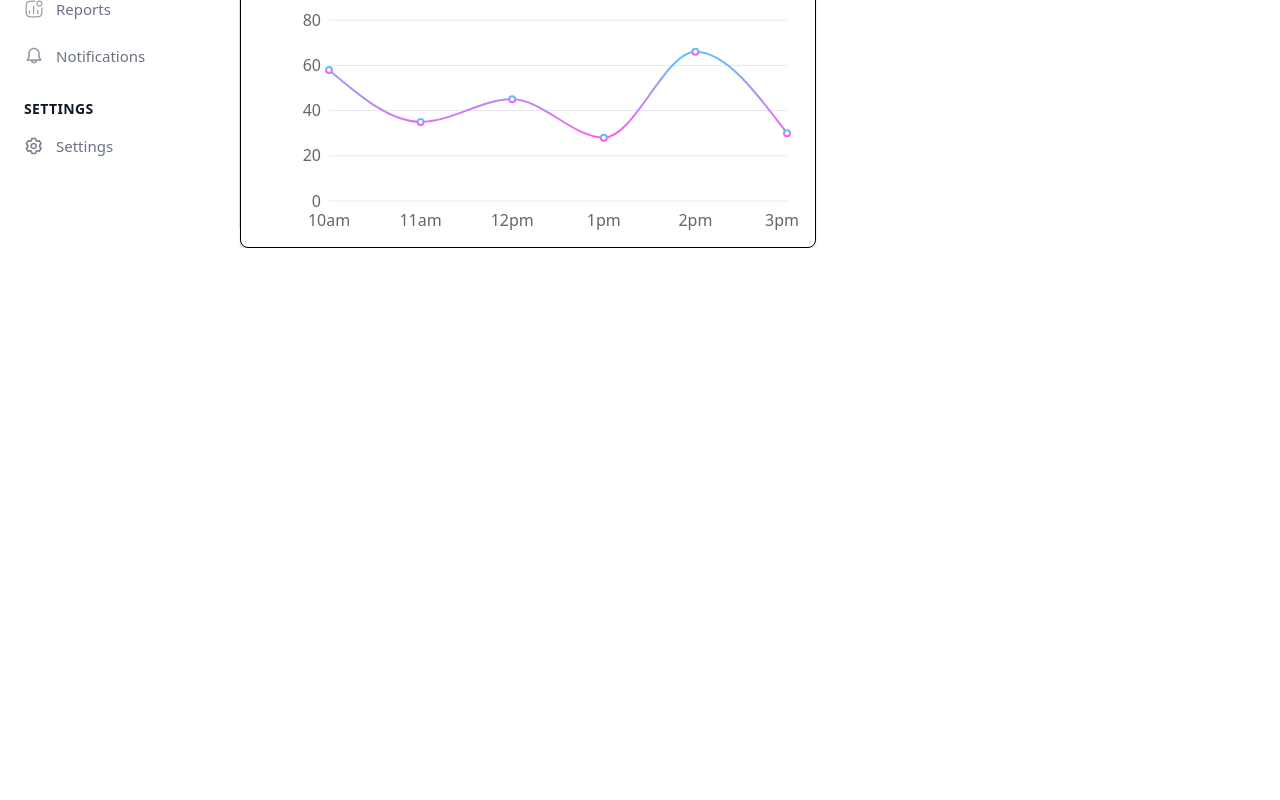
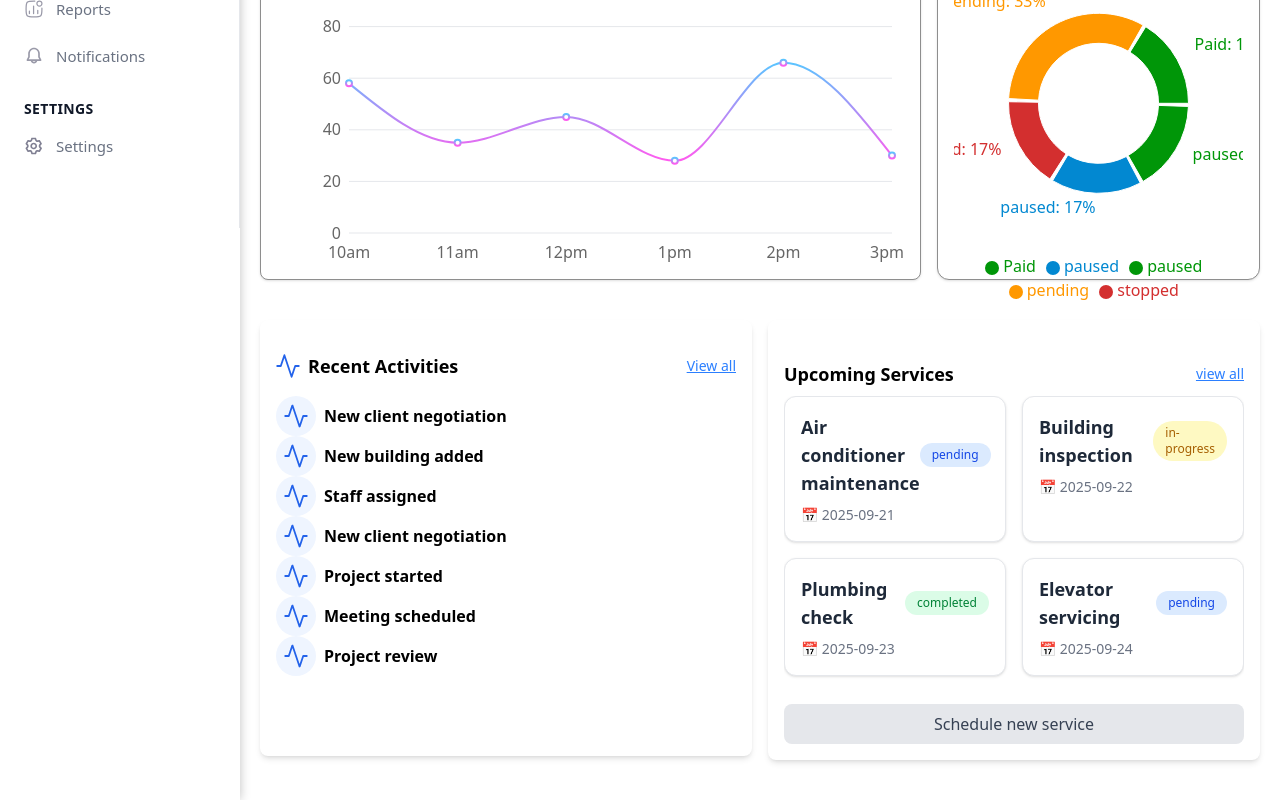
Before and after one commit to Alamin10231/CleanupSoftware, a React (Vite) app: page / in a window 1280 px wide. Shown: the part 572-1372 px from the top of the page. Before the commit the page ends 820 px from the top, so only its background shows below. Built offline with nearby package versions, Linux system fonts and the light colour scheme.

Commit message:
recent tab or services

```diff
--- /dev/null
+++ b/src/Components/DashboardStatus/Analytics.tsx
@@ -0,0 +1,65 @@
+import {
+  PieChart,
+  Pie,
+  Cell,
+  Tooltip,
+  Legend,
+  ResponsiveContainer,
+
+} from "recharts";
+
+const data02 = [
+  { name: "Paid", value: 100 },
+  { name: "pending",value: 200 },
+  { name: "stopped", value: 100 },
+  { name: "paused", value: 100 },
+  { name: "paused", value: 100 },
+];
+
+const COLORS = ["#009608", "#FF9800", "#D32F2F","#0288D1"];
+
+export default function Analytics() {
+  return (
+    <div className="w-full h-12/12 rounded-xl border bg-white shadow border-[#8E8E8E] p-4">
+      <h2 className="text-lg font-semibold mb-4">Analytics Report</h2>
+
+      <ResponsiveContainer width="100%" height="100%">
+        <PieChart>
+          <Tooltip
+            contentStyle={{
+              backgroundColor: "white",
+              border: "1px solid #e5e7eb",
+              borderRadius: "0.5rem",
+              padding: "0.5rem",
+            }}
+          />
+          <Legend verticalAlign="bottom" iconType="circle" />
+
+          <Pie
+            data={data02}
+            dataKey="value"
+            cx="50%"
+            cy="45%"
+            innerRadius={60}
+            outerRadius={90}
+            paddingAngle={2}
+
+            label={(props) => {
+  const { name, percent } = props as { name?: string; percent?: number };
+  const p = typeof percent === 'number' ? percent * 100 : 0;
+  return `${name ?? ''}: ${p.toFixed(0)}%`;
+}}
+
+            labelLine={false}
+          >
+            {data02.map((_, index) => (
+              <Cell key={index} fill={COLORS[index % COLORS.length]} />
+            ))}
+          </Pie>
+        </PieChart>
+      </ResponsiveContainer>
+
+
+    </div>
+  );
+}
--- /dev/null
+++ b/src/Components/DashboardStatus/RecentActivities.tsx
@@ -0,0 +1,70 @@
+import { useState } from "react";
+import Recentactivities from "../../assets/Dashboard/recent.svg";
+
+interface Activity {
+  id: number;
+  text: string;
+  emoji?: string;
+  img?: string;
+  date?: string;
+}
+
+const RecentActivities = () => {
+  const [showAll, setShowAll] = useState(false);
+
+  const activities: Activity[] = [
+    { id: 1, text: "New client negotiation", img: Recentactivities },
+    { id: 2, text: "New building added", img: Recentactivities },
+    { id: 3, text: "Staff assigned", img: Recentactivities },
+    { id: 4, text: "New client negotiation", img: Recentactivities },
+    { id: 5, text: "Project started", img: Recentactivities },
+    { id: 6, text: "Meeting scheduled", img: Recentactivities },
+    { id: 7, text: "Project review", img: Recentactivities },
+    { id: 8, text: "Client follow-up", img: Recentactivities },
+  ];
+
+  const visibleActivities = showAll ? activities : activities.slice(0, 7);
+
+  return (
+    <div className="flex space-x-4 ">
+      {/* Recent Activities Panel */}
+      <div className="w-full bg-white rounded-lg shadow-md p-4">
+        <div className="flex justify-between items-center py-4 ">
+          <h2 className="text-lg font-semibold flex items-center gap-2">
+            <img src={Recentactivities} alt="" className="w-6 h-6" />
+            Recent Activities
+          </h2>
+          <button
+            onClick={() => setShowAll(!showAll)}
+            className="text-blue-500 text-sm underline"
+          >
+            {showAll ? "View less" : "View all"}
+          </button>
+        </div>
+
+        {/* Scrollable List */}
+        <ul
+          className={` transition-all duration-300 ${
+            showAll ? "max-h-10/12 mb-7  overflow-y-auto" : "h-9/12 mb-16  overflow-hidden"
+          }`}
+        >
+          {visibleActivities.map((activity) => (
+            <li key={activity.id} className="flex items-center ">
+              {activity.img && (
+                <img
+                  src={activity.img}
+                  alt=""
+                  className="mr-2 w-10 h-10 p-2 bg-[#EFF5FF] rounded-full"
+                />
+              )}
+
+              <span className="font-semibold ">{activity.text}</span>
+            </li>
+          ))}
+        </ul>
+      </div>
+    </div>
+  );
+};
+
+export default RecentActivities;
--- a/src/Components/DashboardStatus/Report.tsx
+++ b/src/Components/DashboardStatus/Report.tsx
@@ -19,39 +19,37 @@ const chartData = [
 
 export default function ChartLineDots() {
   return (
-    <div className="w-full max-w-xl rounded-lg border bg-white shadow p-4">
-      {/* Header */}
+    <div className=" rounded-lg border border-[#8E8E8E] bg-white shadow p-4">
       <div className="mb-4">
         <h2 className="text-lg font-semibold">Report</h2>
       </div>
 
-      {/* Chart */}
-      <div className="h-64">
+      <div className="h-72 ">
         <ResponsiveContainer width="100%" height="100%">
-          <LineChart data={chartData} margin={{ left: 12, right: 12 }}>
+          <LineChart data={chartData} margin={{ left: 12, right: 12  }}>
             <CartesianGrid vertical={false} stroke="#e5e7eb" />
-  <defs>
-      <linearGradient id="lineGradient" x1="0" y1="0" x2="0" y2="1">
-    <stop offset="0%" stopColor="#5BC4FF" />   {/* 0% */}
-    <stop offset="100%" stopColor="#FF5BEF" /> {/* 100% */}
-  </linearGradient>
-  </defs>
-            {/* X Axis */}
-            <XAxis
-              dataKey="time"
-              tickLine={false}
-              axisLine={false}
-              tickMargin={8}
+
+            {/* Gradient definition */}
+            <defs>
+              <linearGradient id="lineGradient" x1="0" y1="0" x2="0" y2="1">
+                <stop offset="0%" stopColor="#5BC4FF" />
+                <stop offset="100%" stopColor="#FF5BEF" />
+              </linearGradient>
+            </defs>
+
+            {/* Line */}
+            <Line
+              type="monotone"
+              dataKey="sales"
+              stroke="url(#lineGradient)"
+              strokeWidth={2}
+              dot={{ fill: "#fff" }}
+              activeDot={{ r: 6 }}
             />
 
-            {/* Y Axis */}
-            <YAxis
-              tickLine={false}
-              axisLine={false}
-              ticks={[0, 20, 40, 60, 80, 100]}
-              domain={[0, 100]}
-            />
-
+            {/* X & Y Axis + Tooltip */}
+            <XAxis dataKey="time" tickLine={false} axisLine={false} tickMargin={8} />
+            <YAxis tickLine={false} axisLine={false} ticks={[0, 20, 40, 60, 80, 100]} domain={[0, 100]} />
             <Tooltip
               cursor={{ stroke: "#94a3b8", strokeDasharray: "3 3" }}
               contentStyle={{
@@ -60,19 +58,6 @@ export default function ChartLineDots() {
                 borderRadius: "0.375rem",
               }}
             />
-
-            {/* Desktop line */}
-            <Line
-              type="monotone"
-              dataKey="sales"
-
-               stroke="url(#lineGradient)"
-              strokeWidth={2}
-              dot={{ fill: "#FFFF" }}
-              activeDot={{ r: 6 }}
-            />
-
-            {/* Mobile line */}
           </LineChart>
         </ResponsiveContainer>
       </div>
--- /dev/null
+++ b/src/Components/DashboardStatus/Schedule.tsx
@@ -0,0 +1,98 @@
+import { useState } from "react";
+export default function Schedule() {
+  const [viewall, setviewall] = useState(false);
+  interface schedule {
+    id: number;
+    title: string;
+    date?: string;
+    status?: string;
+  }
+
+
+  const scheduledServices: schedule[] = [
+    {
+      id: 1,
+      title: "Air conditioner maintenance",
+      date: "2025-09-21",
+      status: "pending",
+    },
+    {
+      id: 2,
+      title: "Building inspection",
+      date: "2025-09-22",
+      status: "in-progress",
+    },
+    { id: 3, title: "Plumbing check", date: "2025-09-23", status: "completed" },
+    {
+      id: 4,
+      title: "Elevator servicing",
+      date: "2025-09-24",
+      status: "pending",
+    },
+    {
+      id: 5,
+      title: "Fire safety audit",
+      date: "2025-09-25",
+      status: "pending",
+    },
+    {
+      id: 6,
+      title: "Meeting with contractor",
+      date: "2025-09-26",
+      status: "in-progress",
+    },
+  ];
+  const slicepart = viewall?scheduledServices :scheduledServices.slice(0,6)
+
+  return (
+    <div>
+      {/* Upcoming Services Panel */}
+      <div className="w-full bg-white rounded-lg shadow-md p-4">
+        <div className="flex justify-between items-center py-2 mt-4">
+          <h2 className="text-lg font-semibold">Upcoming Services</h2>
+          <button
+            className="text-blue-500 text-sm underline"
+            onClick={() => setviewall(!viewall)}
+
+          >
+            {viewall?"Hide all ":"view all"}
+          </button>
+        </div>
+
+     <ul className={viewall?"overflow-y-auto max-h-72":"overflow-hidden max-h-72"}>
+         <div className="grid gap-4 sm:grid-cols-2">
+  {slicepart.map((s) => (
+    <div
+      key={s.id}
+      className="rounded-xl border border-gray-200 bg-white p-4 shadow hover:shadow-md transition-shadow duration-200"
+    >
+      <div className="flex justify-between items-center">
+        <h3 className="text-lg font-semibold text-gray-800">{s.title}</h3>
+        <span
+          className={`px-3 py-1 text-xs font-medium rounded-full
+            ${
+              s.status === "completed"
+                ? "bg-green-100 text-green-700"
+                : s.status === "in-progress"
+                ? "bg-yellow-100 text-yellow-700"
+                : "bg-blue-100 text-blue-700"
+            }`}
+        >
+          {s.status}
+        </span>
+      </div>
+
+      <p className="mt-2 text-sm text-gray-500">📅 {s.date}</p>
+    </div>
+  ))}
+</div>
+     </ul>
+
+
+        <button className="w-full bg-gray-200 text-gray-700 py-2 rounded-lg mt-5">
+          Schedule new service
+        </button>
+      </div>
+    </div>
+  );
+}
--- a/src/Page/Dashboard.tsx
+++ b/src/Page/Dashboard.tsx
@@ -1,17 +1,35 @@
-import DashboardStats from "@/Components/DashboardStatus/DashboardStatus"
-import Report from "@/Components/DashboardStatus/Report"
+import Analytics from "@/Components/DashboardStatus/Analytics";
+import DashboardStats from "@/Components/DashboardStatus/DashboardStatus";
+import RecentActivities from "@/Components/DashboardStatus/RecentActivities";
+import Report from "@/Components/DashboardStatus/Report";
+import Schedule from "@/Components/DashboardStatus/Schedule";
 // import { Report } from "@/Components/DashboardStatus/Report"
-
 
 const Dashboard = () => {
   return (
     <div>
       <div>
         <DashboardStats></DashboardStats>
-        <Report></Report>
+
+      </div>
+      <div className="grid grid-cols-12 gap-4 mx-5">
+         <div className="col-span-8  ">
+          <Report></Report>
+        </div>
+        <div className="col-span-4">
+          <Analytics />
+        </div>
+      </div>
+     <div className="grid grid-cols-8 gap-4 mx-5 py-10">
+         <div className="col-span-4  ">
+           <RecentActivities></RecentActivities>
+        </div>
+        <div className="col-span-4 ">
+          <Schedule></Schedule>
+        </div>
       </div>
     </div>
-  )
-}
+  );
+};
 
-export default Dashboard
+export default Dashboard;
```
Also changed, not shown: src/assets/Dashboard/recent.svg (added).
